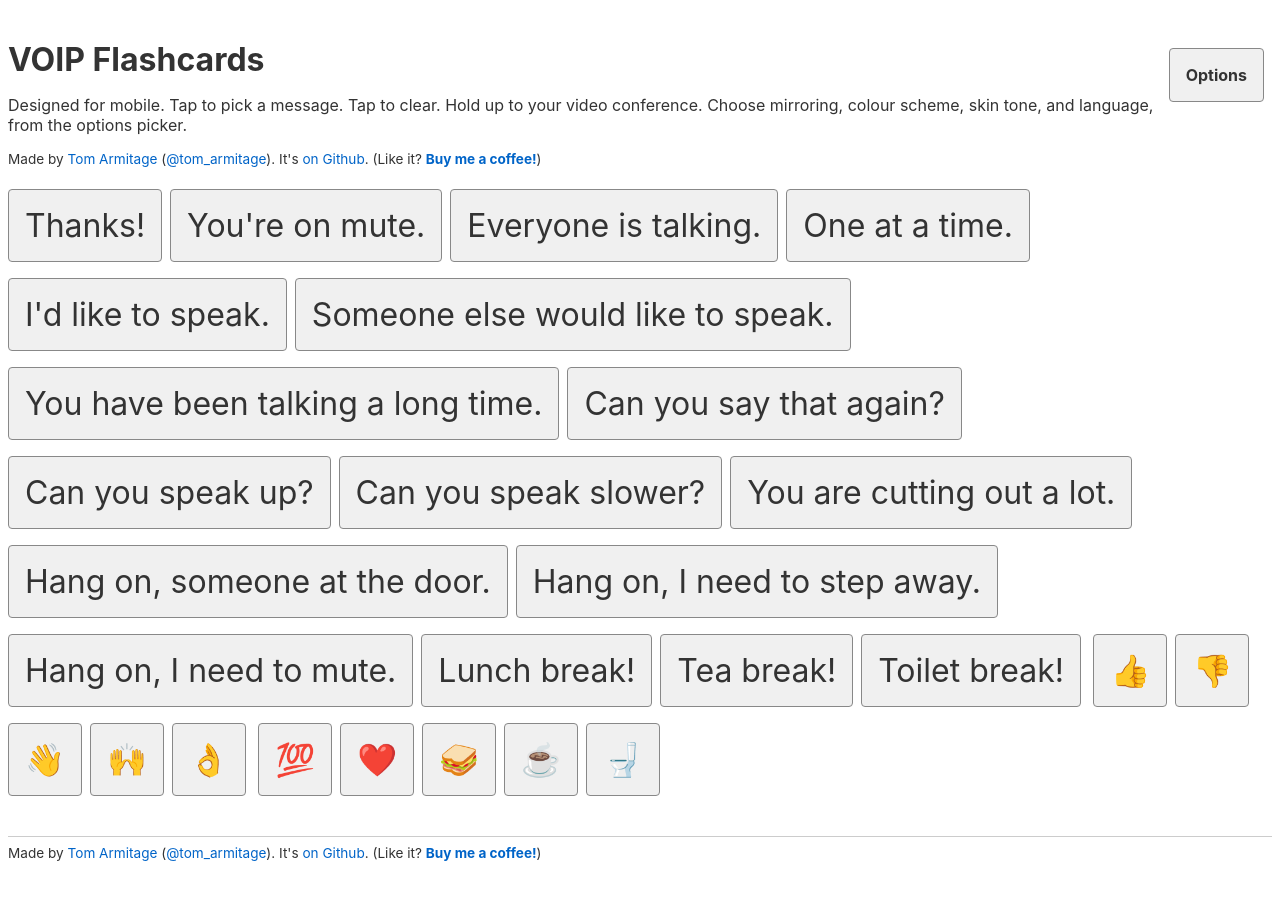
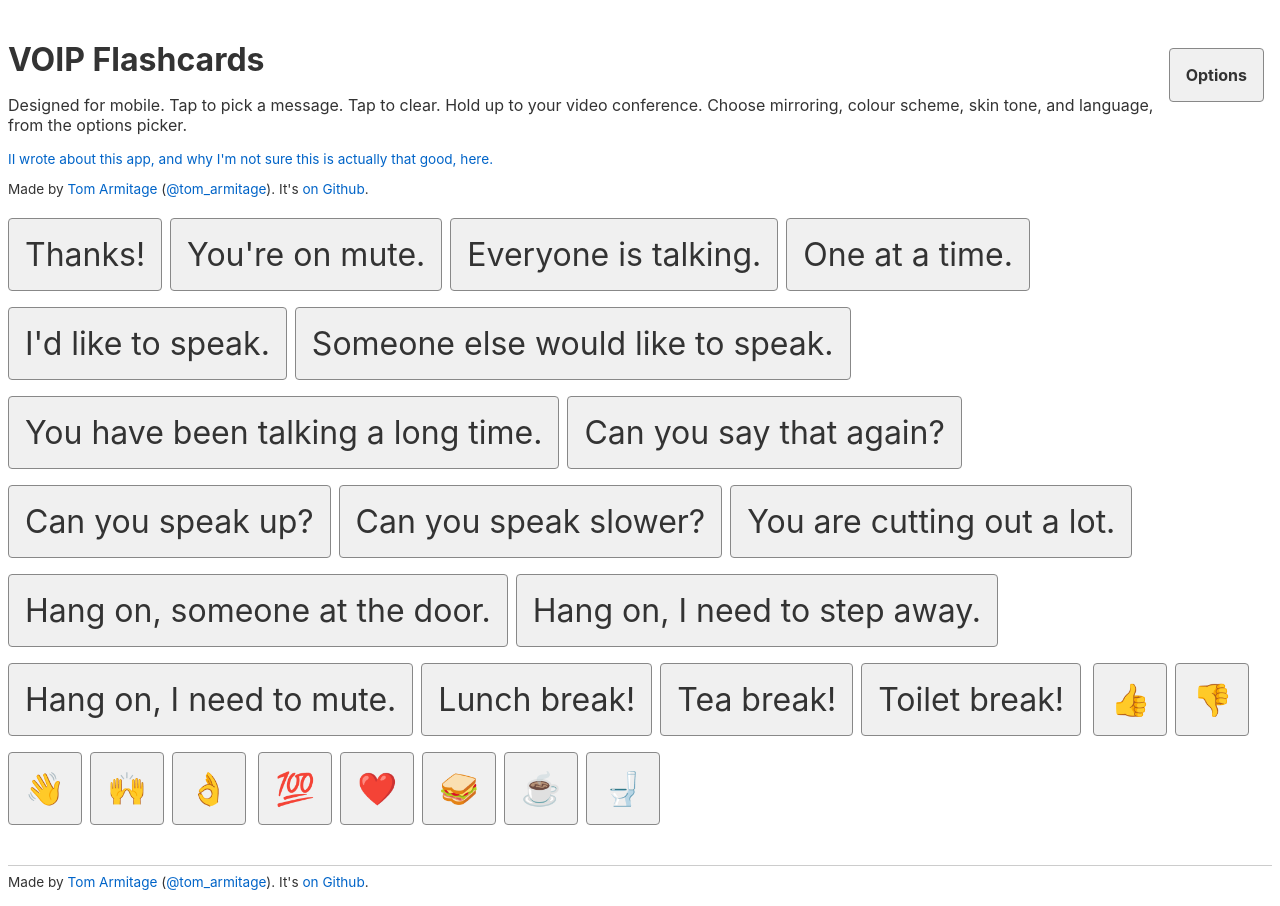
Before and after one commit to infovore/voip-flashcards, a Svelte app: page / in a window 1280 px wide. Before the commit the page ends 877 px from the top, so only its background shows below. Built offline with nearby package versions, Linux system fonts and the light colour scheme.

Commit message:
Remove tipjar. Add link to blogpost.

```diff
--- a/src/App.svelte
+++ b/src/App.svelte
@@ -21,7 +21,9 @@
     <Options />
     <h1>VOIP Flashcards</h1>
     <p>Designed for mobile. Tap to pick a message. Tap to clear. Hold up to your video conference. Choose mirroring, colour scheme, skin tone, and language, from the options picker.</p>
-    <p class='small'>Made by <a href="https://tomarmitage.com">Tom Armitage</a> (<a href="https://twitter.com/tom_armitage">@tom_armitage</a>). It's <a href="https://github.com/infovore/voip-flashcards">on Github</a>. (Like it? <a class='tipjar' href="https://monzo.me/thomasarmitage/3.00?d=Thanks%20for%20VOIPcards!">Buy me a coffee!</a>)</p>
+    <p class='small'><a href="https://tomarmitage.com/2020/03/25/voipcards-or-on-solutionising/">II wrote about this app, and why I'm not sure this is actually that good, here.</a></p>
+    <p class='small'>Made by <a href="https://tomarmitage.com">Tom Armitage</a> (<a href="https://twitter.com/tom_armitage">@tom_armitage</a>). It's <a href="https://github.com/infovore/voip-flashcards">on Github</a>.</p>
+
     {#each appData.text[$config.language] as message}
     <Button {...message} />
     {/each}
@@ -33,7 +35,7 @@
     {/each}
   </div>
   <footer>
-    Made by <a href="https://tomarmitage.com">Tom Armitage</a> (<a href="https://twitter.com/tom_armitage">@tom_armitage</a>). It's <a href="https://github.com/infovore/voip-flashcards">on Github</a>. (Like it? <a class='tipjar' href="https://monzo.me/thomasarmitage/3.00?d=Thanks%20for%20VOIPcards!">Buy me a coffee!</a>)
+    Made by <a href="https://tomarmitage.com">Tom Armitage</a> (<a href="https://twitter.com/tom_armitage">@tom_armitage</a>). It's <a href="https://github.com/infovore/voip-flashcards">on Github</a>.
   </footer>
   {/if}
 </main>
@@ -53,10 +55,6 @@ h1 {
   font-size: 0.85rem;
 }
 
-.tipjar {
-  font-weight: bold;
-}
-
 footer {
   font-size: 0.85rem;
   border-top: 1px solid #ccc;
```
Also changed, not shown: 1 other file (tests, documents, lock files or other folders).
